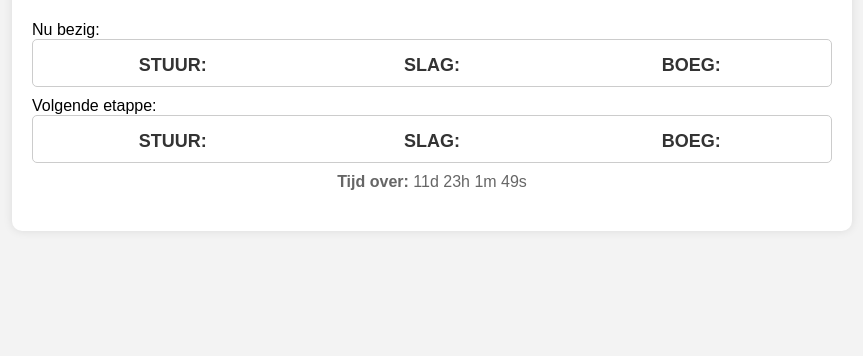
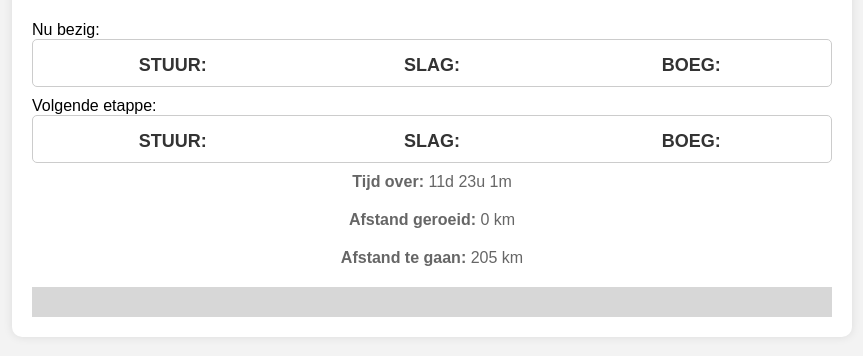
Before and after one commit to JochemVanDerMeer/erm-dashboard, a Flask app: template myapp/templates/index.html in a window 1280 px wide. Shown: the part 248-604 px from the top of the page, without its empty margins (208-1071 px from the left). Run offline with Flask 3, Linux system fonts and the light colour scheme; the template is opened without the code that fills it, so the values that code supplies are empty.

Commit message:
add progress bar

```diff
--- a/myapp/templates/index.html
+++ b/myapp/templates/index.html
@@ -94,6 +94,19 @@
             height: auto; /* Maintain aspect ratio */
             display: inline-block; /* Ensure the image behaves like an inline element */
         }
+        .progress-container {
+        width: 100%;
+        background-color: #d7d7d7;
+        }
+
+        .progress-bar {
+        width: 0;
+        height: 30px;
+        background-color: #4caf50;
+        text-align: center;
+        line-height: 30px;
+        color: white;
+}
     </style>
 </head>
 <body>
@@ -139,10 +152,96 @@
             <div class="countdown" id="countdown"></div>
         </div>
 
+        <div class="countdown-container">
+            <div class="countdown-text"><b>Afstand geroeid:</b></div>
+            <div class="countdown" id="distance_covered"> </div>
+        </div>
+
+        <div class="countdown-container">
+            <div class="countdown-text"><b>Afstand te gaan:</b></div>
+            <div class="countdown" id="distance_todo"> </div>
+        </div>
+
+        <div class="progress-container">
+            <div class="progress-bar" id="myBar"></div>
+          </div>
+
     </div>
 
     <script>
 
+        var distances = [0, 12800, 11000, 10900, 12550, 12500, 7500, 9700, 11200, 11350, 11100, 8000, 8300, 10125, 11700, 10500, 8400, 9100, 10000, 10000, 8500]
+        var current_distance = 0
+        var current_stage = parseInt("{{stage.stage_number}}")
+        console.log(current_stage)
+        if ((current_stage) == 0) {
+            current_distance = distances[0]
+        }
+        else if ((current_stage) == 1) {
+            current_distance = distances[0]
+        }
+        else if ((current_stage == 2)) {
+            current_distance= distances.slice(0, 1).reduce((acc, current) => acc + current, 0);
+        }
+        else if ((current_stage == 3)) {
+            current_distance = distances.slice(0, 2).reduce((acc, current) => acc + current, 0);
+        }
+        else if ((current_stage == 4)) {
+            current_distance = distances.slice(0, 3).reduce((acc, current) => acc + current, 0);
+        }
+        else if ((current_stage == 5)) {
+            current_distance = distances.slice(0, 4).reduce((acc, current) => acc + current, 0);
+        }
+        else if ((current_stage == 6)) {
+            current_distance = distances.slice(0, 5).reduce((acc, current) => acc + current, 0);
+        }
+        else if ((current_stage == 7)) {
+            current_distance = distances.slice(0, 6).reduce((acc, current) => acc + current, 0);
+        }
+        else if ((current_stage == 8)) {
+            current_distance = distances.slice(0, 7).reduce((acc, current) => acc + current, 0);
+        }
+        else if ((current_stage == 9)) {
+            current_distance = distances.slice(0, 8).reduce((acc, current) => acc + current, 0);
+        }
+        else if ((current_stage == 10)) {
+            current_distance = distances.slice(0, 9).reduce((acc, current) => acc + current, 0);
+        }
+        else if ((current_stage == 11)) {
+            current_distance = distances.slice(0, 10).reduce((acc, current) => acc + current, 0);
+        }
+        else if ((current_stage == 12)) {
+            current_distance = distances.slice(0, 11).reduce((acc, current) => acc + current, 0);
+        }
+        else if ((current_stage == 13)) {
+            current_distance = distances.slice(0, 12).reduce((acc, current) => acc + current, 0);
+        }
+        else if ((current_stage == 14)) {
+            current_distance = distances.slice(0, 13).reduce((acc, current) => acc + current, 0);
+        }
+        else if ((current_stage == 15)) {
+            current_distance = distances.slice(0, 14).reduce((acc, current) => acc + current, 0);
+        }
+        else if ((current_stage == 16)) {
+            current_distance = distances.slice(0, 15).reduce((acc, current) => acc + current, 0);
+        }
+        else if ((current_stage == 17)) {
+            current_distance = distances.slice(0, 16).reduce((acc, current) => acc + current, 0);
+        }
+        else if ((current_stage == 18)) {
+            current_distance = distances.slice(0, 17).reduce((acc, current) => acc + current, 0);
+        }
+        else if ((current_stage == 19)) {
+            current_distance = distances.slice(0, 18).reduce((acc, current) => acc + current, 0);
+        }
+        else if ((current_stage == 20)) {
+            current_distance = distances.slice(0, 19).reduce((acc, current) => acc + current, 0);
+        }
+
+        document.getElementById("distance_covered").innerHTML = current_distance/1000 + " km"
+        document.getElementById("distance_todo").innerHTML = 205 - (current_distance/1000) + " km"
+
+        var percentage = ((current_distance/1000) / 205.23) * 100
 
         // Set the date and time for May 11th, 2024, 20:00:00
         var countDownDate = new Date("May 11, 2024 20:00:00").getTime();
@@ -162,7 +261,8 @@
             var seconds = Math.floor((distance % (1000 * 60)) / 1000);
 
             // Display the countdown
-            document.getElementById("countdown").innerHTML = days + "d " + hours + "h " + minutes + "m " + seconds + "s ";
+            // document.getElementById("countdown").innerHTML = days + "d " + hours + "h " + minutes + "m " + seconds + "s ";
+            document.getElementById("countdown").innerHTML = days + "d " + hours + "u " + minutes + "m ";
 
             // If the countdown is over, display a message
             if (distance < 0) {
@@ -170,6 +270,15 @@
                 document.getElementById("countdown").innerHTML = "EXPIRED";
             }
         }, 1000);
+
+        window.onload = function() {
+        var elem = document.getElementById("myBar");
+        if (percentage >= 0 && percentage <= 100) {
+            elem.style.width = percentage + "%";
+        } else {
+            elem.style.width = "0%";
+        }
+        };
     </script>
 </body>
 </html>
```
